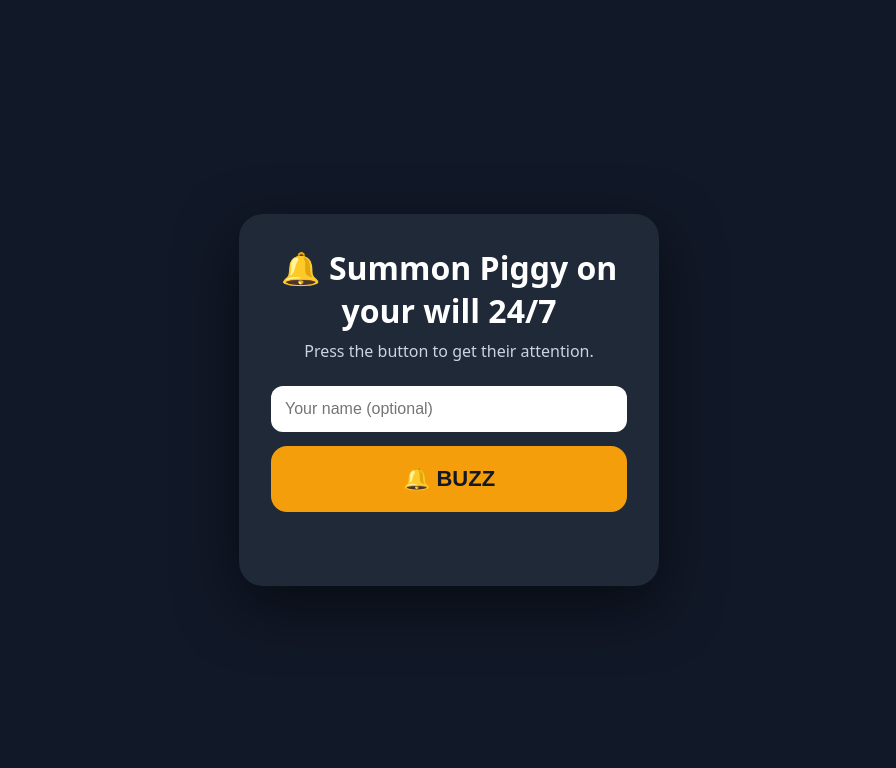
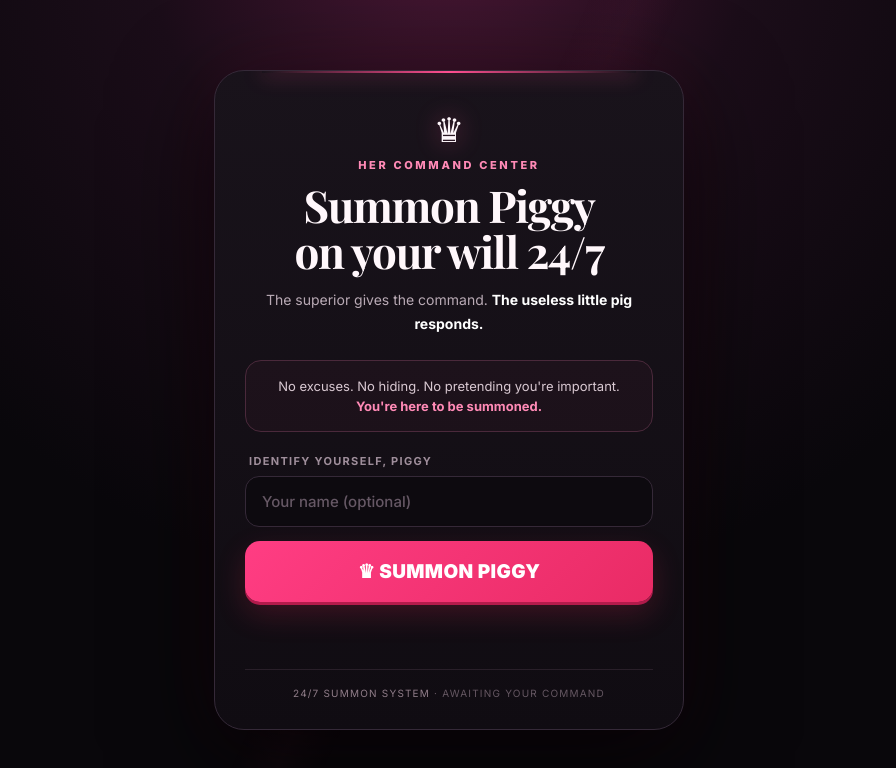
Before and after one commit to A8kernrh33/buzzer, a website: page index.html in a window 1280 px wide. Shown: the whole page, without its empty margins (191-1087 px from the left). Drawn offline with nearby package versions, Linux system fonts and the light colour scheme.

Commit message:
Redesign buzzer UI with premium superior/summon theme

```diff
--- a/index.html
+++ b/index.html
@@ -1,25 +1,53 @@
 <!doctype html>
 <html lang="en">
 <head>
-<meta charset="utf-8"><meta name="viewport" content="width=device-width,initial-scale=1"><title>Summon Piggy on your will 24/7</title>
+<meta charset="utf-8">
+<meta name="viewport" content="width=device-width,initial-scale=1">
+<meta name="theme-color" content="#09070b">
+<title>Summon Piggy on your will 24/7</title>
 <style>
+@import url('https://fonts.googleapis.com/css2?family=Inter:wght@400;500;600;700;800;900&family=Playfair+Display:wght@600;700&display=swap');
 *{box-sizing:border-box}
-body{margin:0;min-height:100vh;display:grid;place-items:center;font-family:system-ui,sans-serif;background:#111827;color:#fff}
-.card{width:min(420px,90vw);padding:32px;text-align:center;background:#1f2937;border-radius:24px;box-shadow:0 20px 60px #0008}
-h1{margin:0 0 8px;font-size:32px}p{color:#cbd5e1;margin:0 0 24px}
-input{width:100%;padding:14px;border:0;border-radius:12px;margin-bottom:14px;font-size:16px}
-button{width:100%;padding:20px;border:0;border-radius:16px;font-size:22px;font-weight:800;cursor:pointer;background:#f59e0b;color:#111827}
-button:disabled{opacity:.6;cursor:not-allowed}
-#status{min-height:24px;margin-top:18px;color:#cbd5e1;word-break:break-word}
+:root{--bg:#09070b;--panel:#141016;--panel2:#1b151e;--line:#352938;--accent:#ff4f91;--accent2:#ff8ab6;--text:#fff7fb;--muted:#b9aab5;--danger:#ff315f}
+body{margin:0;min-height:100vh;display:grid;place-items:center;padding:24px;font-family:Inter,system-ui,sans-serif;background:radial-gradient(circle at 50% -10%,#4b1735 0,#1b0d19 28%,var(--bg) 62%);color:var(--text);overflow-x:hidden}
+body:before{content:"";position:fixed;inset:0;pointer-events:none;background:linear-gradient(115deg,transparent 0 47%,#ff4f9108 50%,transparent 53%)}
+.card{position:relative;width:min(470px,94vw);padding:38px 30px 30px;text-align:center;background:linear-gradient(180deg,#19131b,#100c12);border:1px solid var(--line);border-radius:30px;box-shadow:0 30px 100px #000b,0 0 70px #ff2f7212;overflow:hidden}
+.card:before{content:"";position:absolute;left:10%;right:10%;top:0;height:2px;background:linear-gradient(90deg,transparent,var(--accent),transparent);box-shadow:0 0 20px var(--accent)}
+.crown{font-size:34px;margin-bottom:8px;filter:drop-shadow(0 0 12px #ff4f9166)}
+.eyebrow{margin:0 0 10px;color:var(--accent2);font-size:11px;font-weight:800;letter-spacing:.24em;text-transform:uppercase}
+h1{margin:0;font-family:"Playfair Display",serif;font-size:clamp(31px,8vw,44px);line-height:1.05;letter-spacing:-.03em}
+.subtitle{margin:14px auto 25px;max-width:390px;color:var(--muted);font-size:14px;line-height:1.65}
+.subtitle strong{color:#fff}
+.insult{margin:0 auto 22px;padding:15px 16px;border:1px solid #4a293b;border-radius:16px;background:#ff4f9109;color:#d9c9d2;font-size:13px;line-height:1.55}
+.insult b{color:var(--accent2)}
+label{display:block;text-align:left;margin:0 0 8px 4px;color:#9f8e9b;font-size:11px;font-weight:700;letter-spacing:.12em;text-transform:uppercase}
+input{width:100%;padding:15px 16px;border:1px solid var(--line);outline:none;border-radius:14px;margin-bottom:14px;font:500 15px Inter,sans-serif;background:#0d0a0f;color:var(--text);transition:.2s}
+input::placeholder{color:#665865}
+input:focus{border-color:#9f4669;box-shadow:0 0 0 3px #ff4f9112}
+button{position:relative;width:100%;padding:19px 18px;border:0;border-radius:15px;font:900 19px Inter,sans-serif;letter-spacing:.02em;cursor:pointer;background:linear-gradient(135deg,#ff3d83,#e92b65);color:#fff;box-shadow:0 12px 30px #ff2f5f30,0 3px 0 #a81949;transition:transform .12s,box-shadow .12s,filter .12s}
+button:hover:not(:disabled){transform:translateY(-2px);filter:brightness(1.08);box-shadow:0 16px 38px #ff2f5f45,0 4px 0 #a81949}
+button:active:not(:disabled){transform:translateY(2px);box-shadow:0 5px 16px #ff2f5f30,0 1px 0 #a81949}
+button:disabled{opacity:.55;cursor:not-allowed}
+#status{min-height:24px;margin-top:18px;color:#c8b8c2;font-size:13px;line-height:1.45;word-break:break-word}
+.footer{margin-top:25px;padding-top:17px;border-top:1px solid #291f29;color:#655762;font-size:10px;letter-spacing:.12em;text-transform:uppercase}
+.footer span{color:#907d89}
 </style>
 </head>
 <body>
 <main class="card">
-<h1>🔔 Summon Piggy on your will 24/7</h1>
-<p>Press the button to get their attention.</p>
-<input id="name" maxlength="40" placeholder="Your name (optional)">
-<button id="buzz">🔔 BUZZ</button>
-<div id="status"></div>
+  <div class="crown">♛</div>
+  <p class="eyebrow">Her command center</p>
+  <h1>Summon Piggy<br>on your will 24/7</h1>
+  <p class="subtitle">The superior gives the command. <strong>The useless little pig responds.</strong></p>
+
+  <div class="insult">No excuses. No hiding. No pretending you're important.<br><b>You're here to be summoned.</b></div>
+
+  <label for="name">Identify yourself, piggy</label>
+  <input id="name" maxlength="40" placeholder="Your name (optional)" autocomplete="nickname">
+  <button id="buzz">♛ SUMMON PIGGY</button>
+  <div id="status" aria-live="polite"></div>
+
+  <div class="footer"><span>24/7 summon system</span> · awaiting your command</div>
 </main>
 <script>
 const b=document.getElementById('buzz'),n=document.getElementById('name'),s=document.getElementById('status');
@@ -29,7 +57,7 @@ b.onclick=async()=>{
   if(localCooldown) return;
   localCooldown=true;
   b.disabled=true;
-  s.textContent='Sending…';
+  s.textContent='Your command is being delivered…';
 
   try{
     const r=await fetch('/api/buzz',{
@@ -41,9 +69,9 @@ b.onclick=async()=>{
     if(!r.ok) throw Error(d.error||`Server returned HTTP ${r.status}`);
 
     if(d.mode==='queued'){
-      s.textContent=`🔔 Buzz queued — another buzz was just sent. I'll combine yours with it.`;
+      s.textContent='♛ Command queued — the pig has already been summoned. Yours will be combined with it.';
     }else{
-      s.textContent='🔔 Buzz sent!';
+      s.textContent='♛ Summon sent. The pig has been called.';
     }
   }catch(e){
     s.textContent='❌ '+e.message;
@@ -54,12 +82,12 @@ b.onclick=async()=>{
   let remaining=10;
   const timer=setInterval(()=>{
     remaining--;
-    if(remaining>0) s.textContent=`🔔 Buzz sent! You can buzz again in ${remaining}s.`;
+    if(remaining>0) s.textContent=`♛ Summon sent. You may summon again in ${remaining}s.`;
     else{
       clearInterval(timer);
       localCooldown=false;
       b.disabled=false;
-      s.textContent='Ready to buzz again.';
+      s.textContent='The command center is ready. Summon again.';
     }
   },1000);
 };
```
